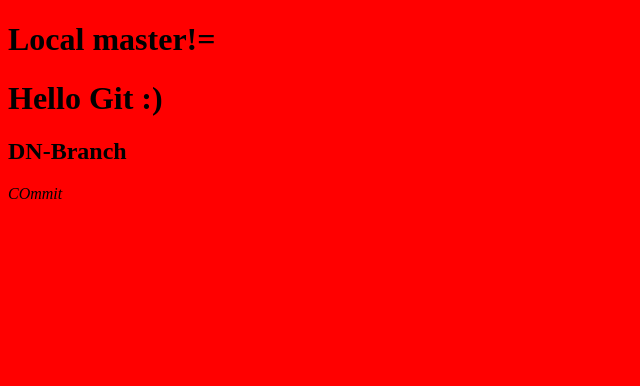
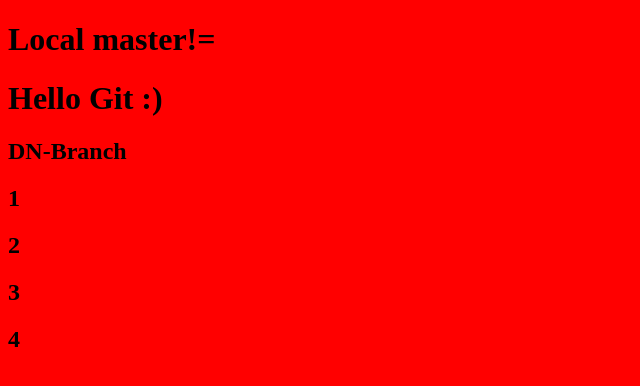
Before and after one commit to thystruby2/git-tms-course, a plain HTML site: page index.html in a window 1280 px wide. Shown: the whole page, without its empty margins (0-640 px from the left). Drawn offline with Linux system fonts and the light colour scheme.

Commit message:
Revert "Merge branch 'master' into style"
This reverts commit a1f3881e426f2aa47bbfde347f61974f47692de9, reversing
changes made to 7657e5adce8c64ac7805a1520102d2ca8f104df6.

```diff
--- a/index.html
+++ b/index.html
@@ -14,7 +14,9 @@
   <h1>Local master!=</h1>
   <h1>Hello Git :)</h1>
   <h2>DN-Branch</h2>
-
-  <i>COmmit</i>
+  <h2>1</h2>
+  <h2>2</h2>
+  <h2>3</h2>
+  <h2>4</h2>
 </body>
 </html>
```
